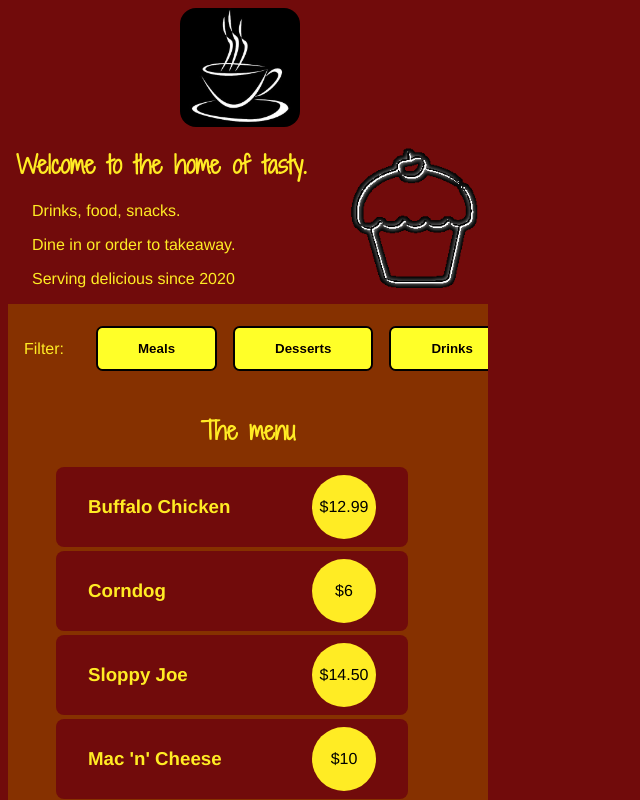
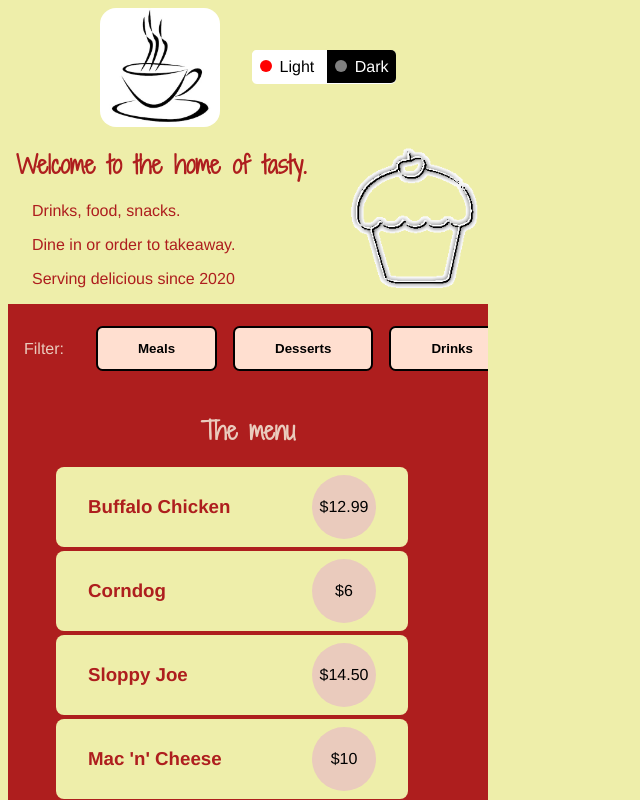
Before and after one commit to genialgiraffe/sass-play, a website built with webpack: page src/index.ejs in a window 1280 px wide. Shown: the top 800 px of the page, without its empty margins (0-640 px from the left). Built offline with nearby package versions, Linux system fonts and the light colour scheme.

Commit message:
add color switcher and sass vars

```diff
--- a/src/index.ejs
+++ b/src/index.ejs
@@ -1,4 +1,4 @@
-<html data-theme="dark">
+<html>
 
 <head>
     <title>
@@ -15,6 +15,12 @@
                 <h1>
                     <%= htmlWebpackPlugin.options.title %>
                 </h1>
+                <div id="color-mode" class="form-control">
+                    <label id="color-mode-light"><input type="radio" id="light-mode" name="color-mode" value="light"
+                            checked>Light</label>
+                    <label id="color-mode-dark"><input type="radio" id="dark-mode" name="color-mode"
+                            value="dark">Dark</label>
+                </div>
             </div>
             <div id="about-wrapper">
                 <div id="about">
--- a/src/index.js
+++ b/src/index.js
@@ -148,8 +148,20 @@ function getAllDesserts() {
     ]
 }
 
+function onColorModeClick(e) {
+    const mode = e.target.value;
+    document.documentElement.setAttribute("data-theme", mode);
+    console.log(`Switch mode ${mode}`);
+}
+
+function createColorModeSwitcher() {
+    document.getElementById("light-mode").onclick = onColorModeClick;
+    document.getElementById("dark-mode").onclick = onColorModeClick;
+}
+
 window.onload = function () {
     console.log("window.onload invoked");
+    createColorModeSwitcher();
     refreshMenuItems();
     initFilterButton(document.getElementById("filter-meals"), FILTER.MEALS);
     initFilterButton(document.getElementById("filter-desserts"), FILTER.DESSERTS);
--- a/src/index.scss
+++ b/src/index.scss
@@ -1,20 +1,27 @@
+$color-dark-red: #AE1E1E;
+$color-mid-pink: #EACBBD;
+$color-cream: #EEA;
+$color-mid-yellow: #ffec24;
+$color-dark-brown: #710b0b;
+$color-mid-brown: #863100;
+
 :root {
-    --color-text-primary: #AE1E1E;
-    --color-text-secondary: #EACBBD;
-    --color-text-tertiary: #000;
-    --color-bg-primary: #EEA;
-    --color-bg-secondary: #AE1E1E;
-    --color-bg-tertiary: #EACBBD;
+    --color-text-primary: #{$color-dark-red};
+    --color-text-secondary: #{$color-mid-pink};
+    --color-text-tertiary: black;
+    --color-bg-primary: #{$color-cream};
+    --color-bg-secondary: #{$color-dark-red};
+    --color-bg-tertiary: #{$color-mid-pink};
     --setting-filter: 0;
 }
 
 :root[data-theme="dark"] {
-    --color-text-primary: #ffec24;
-    --color-text-secondary: ffec24;
-    --color-text-tertiary: #000;
-    --color-bg-primary: #710b0b;
-    --color-bg-secondary: #863100;
-    --color-bg-tertiary: #ffec24;
+    --color-text-primary: #{$color-mid-yellow};
+    --color-text-secondary: #{$color-mid-yellow};
+    --color-text-tertiary: black;
+    --color-bg-primary: #{$color-dark-brown};
+    --color-bg-secondary: #{$color-mid-brown};
+    --color-bg-tertiary: #{$color-mid-yellow};
     --setting-filter: 1;
 
     .invertible {
@@ -52,6 +59,59 @@ h3,
 p,
 span {
     font-family: 'Franklin Gothic Medium', 'Arial Narrow', Arial, sans-serif;
+}
+
+.form-control {
+    font-family: 'Franklin Gothic Medium', 'Arial Narrow', Arial, sans-serif;
+}
+
+// reset radio button
+input[type="radio"] {
+    /* Add if not using autoprefixer */
+    -webkit-appearance: none;
+    appearance: none;
+    /* For iOS < 15 to remove gradient background */
+    background-color: #fff;
+    /* Not removed via appearance */
+    margin: 0;
+}
+
+#color-mode {
+    background-color: white;
+    border-radius: 5px;
+    padding: 0.5rem 0;
+}
+
+#color-mode label {
+    padding: 0.5rem;
+}
+
+#color-mode-dark {
+    background-color: black;
+    color: white;
+    border-radius: 0 5px 5px 0;
+}
+
+#color-mode-light {
+    background-color: white;
+    color: black;
+    border-radius: 5px 0 0 5px;
+}
+
+#color-mode input {
+    width: 0.75rem;
+    height: 0.75rem;
+    border-radius: 50%;
+    background-color: grey;
+    margin-right: 0.5rem;
+}
+
+#color-mode input:checked {
+    width: 0.75rem;
+    height: 0.75rem;
+    border-radius: 50%;
+    background-color: red;
+    margin-right: 0.5rem;
 }
 
 #title {
```
